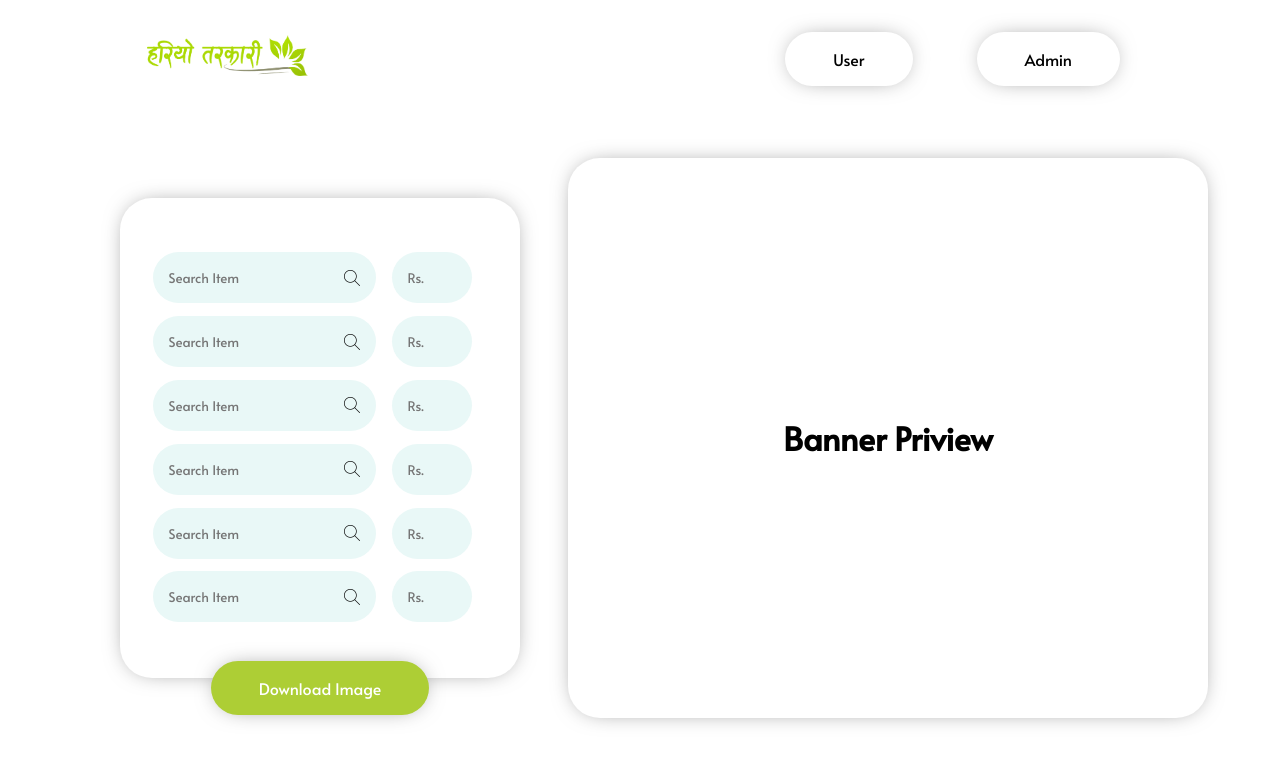
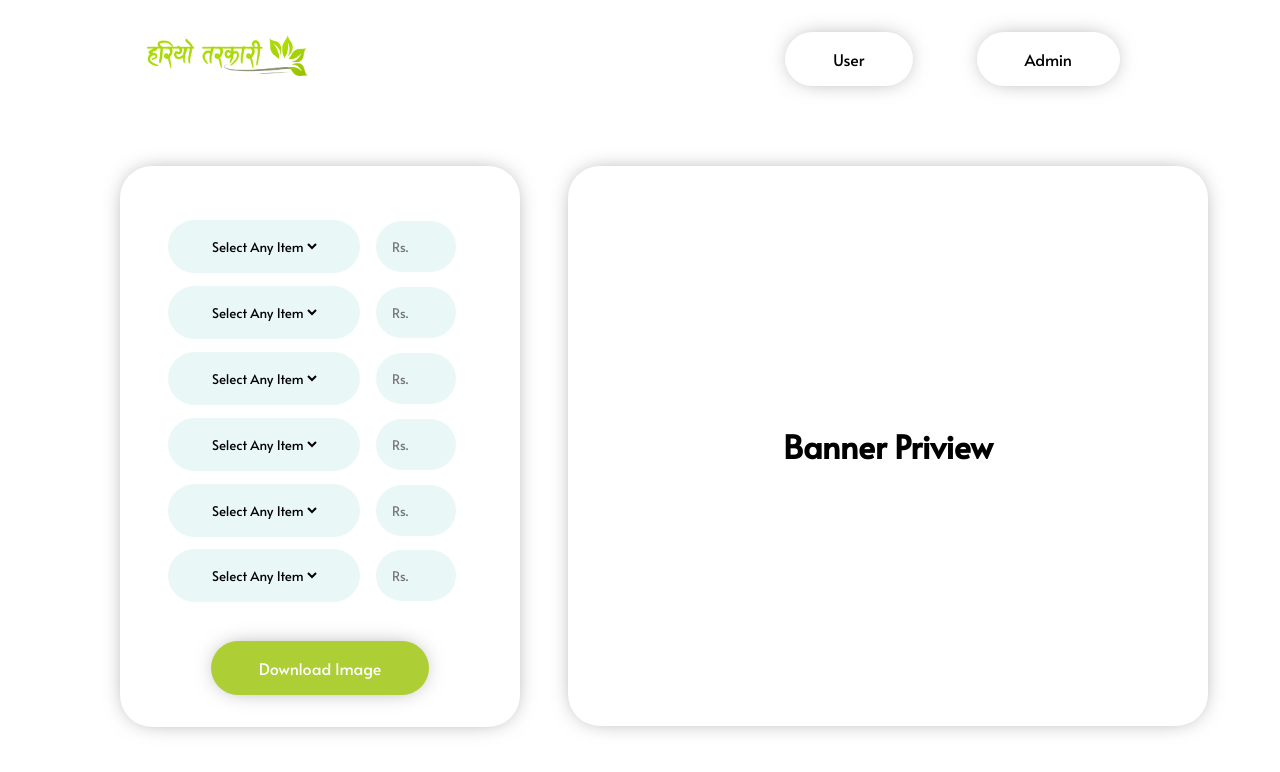
Before and after one commit to bishwaskharel/hariyoappp, a React (Create React App) app: page /Body in a window 1280 px wide. Shown: the top 772 px of the page. Built offline with nearby package versions, Linux system fonts and the light colour scheme.

Commit message:
select option added

```diff
--- a/src/components/Admin/Admin.styles.scss
+++ b/src/components/Admin/Admin.styles.scss
@@ -3,7 +3,7 @@
     flex-flow: row;
     justify-content: center;
     align-items: center;
-    width: 60rem;
+    width: 100%;
     background-color: rgb(173, 206, 53);
     height: 80vh;
     border-radius: 2rem;
@@ -45,7 +45,7 @@
     .preview{
         background-color: rgb(255, 255, 255);
         height: 60vh;
-        width: 30rem;
+        width: 60%;
         border-radius: 2rem;
         display: flex;
         justify-content: center;
--- a/src/components/Body/Body.styles.scss
+++ b/src/components/Body/Body.styles.scss
@@ -3,7 +3,7 @@
     justify-content: center;
     align-items: center;
     margin: auto;
-
+    width: 100%;
 
 .leftPart{
     display: flex;
@@ -11,7 +11,7 @@
     background-color: white;
     box-shadow: 0px 0px 23px -9px rgba(0,0,0,0.59);
     border-radius: 2rem;
-    height: 60vh;
+    height: 100%;
     width: 25rem;
     justify-content: space-between;
     align-items: center;
@@ -31,3 +31,11 @@
 }
 
 }
+
+
+@media  (width-min: 1150) {
+    .bodyBox{
+        display: flex;
+        flex-flow: column;
+    }
+}
--- a/src/components/ListItem/ListItem.styles.scss
+++ b/src/components/ListItem/ListItem.styles.scss
@@ -3,4 +3,5 @@
     display: flex;
     flex-flow: column;
 
+
 }
--- a/src/components/SearchItemBox/SearchItemBox.component.jsx
+++ b/src/components/SearchItemBox/SearchItemBox.component.jsx
@@ -1,13 +1,28 @@
-import React from 'react'
+import React, { useState } from 'react'
 import "./SearchItemBox.styles.scss";
 import search from "./Image/search.png"
 
 function SearchItemBox() {
+
+    const[value, setValue] = useState("")
+
+    const handleChange=(e)=>{
+       const finalValue= e.target.value;
+        setValue(finalValue)
+        alert("You Selected: " + finalValue)
+    }
+
     return (
         <div className="bothItems">
         <div className="Box">
-            <input placeholder="Search Item"/>
-            <img src={search} alt="" />
+            <select onChange={handleChange} placeholder="Search Item">
+                <option value="Apple">Apple</option>
+                <option value="Grapes">Grapes</option>
+                <option value="Orange">Orange</option>
+                <option value="Mango">Mango</option>
+                <option selected value="Select Any Item    ">Select Any Item</option>
+            </select>
+
         </div>
         <div className="priceBox">
             <input placeholder="Rs." />
--- a/src/components/SearchItemBox/SearchItemBox.styles.scss
+++ b/src/components/SearchItemBox/SearchItemBox.styles.scss
@@ -10,14 +10,14 @@
     padding: 1rem;
     border-radius: 2rem;
     margin: 0.4rem 0rem;
-   input{
+    width: 10rem;
+   select{
        border: none;
        background-color: transparent;
        outline-width: 0rem;
+       margin: auto;
    }
-   img{
-       width: 1rem;
-   }
+
 }
 .priceBox{
 
--- a/src/components/SignInForm/SignInForm.component.jsx
+++ b/src/components/SignInForm/SignInForm.component.jsx
@@ -51,7 +51,7 @@ return (
             <form onSubmit={handleSubmit} >
                 <input  value={value1} onChange={handleChange} placeholder="User Name" type="text"/>
                 <input  value={value2} onChange={handleChange} placeholder="Password" type="password" />
-               <Link to={handleSubmit.authLink}><button onClick={buttonClicked} type="submit">Submit</button></Link>
+               <Link to="/Admin"><button onClick={buttonClicked} type="submit">Submit</button></Link>
 <p>{uploadInfo}</p>
 
             </form>
--- a/src/components/StartBody/StartBody.component.jsx
+++ b/src/components/StartBody/StartBody.component.jsx
@@ -1,16 +1,30 @@
 import React from 'react'
 import "./StartBody.styles.scss";
 import { Link } from "react-router-dom";
+import { useState } from 'react';
 
 function StartBody() {
+    const [totalItems, setTotalItems] = useState("");
+
+    const handleChange = (e) =>{
+        setTotalItems(e.target.totalItems);
+    }
+
+    const handleSubmit = (e) =>{
+         e.preventDefault();
+    }
+
     return (
         <div className="StartPage">
+            <form onSubmit={handleSubmit}>
+            <div className="SelectBox">
 
-            <div className="SelectBox">
                 <h1>How many items you want to add?</h1>
-               <input placeholder="Enter The Items Number"/>
-               <Link to="/Body"><button className="button">Enter </button></Link>
+               <input value={totalItems}  onChange={handleChange} placeholder="Enter The Items Number"/>
+               <Link to="/Body"><button type="submit" className="button">Enter </button></Link>
+
             </div>
+            </form>
 
         </div>
     )
```
Also changed, not shown: src/components/Admin/Admin.component.jsx (line endings or trailing spaces).
